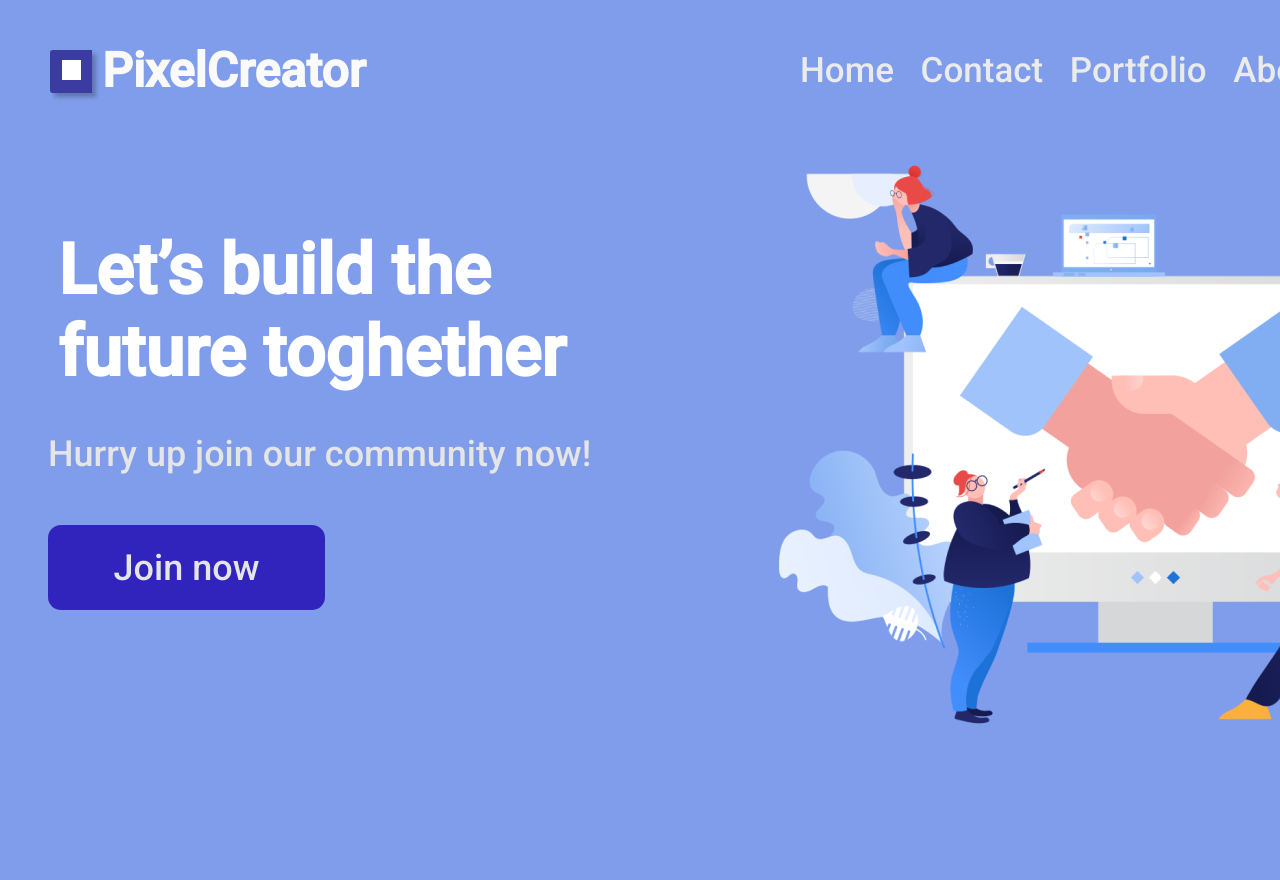
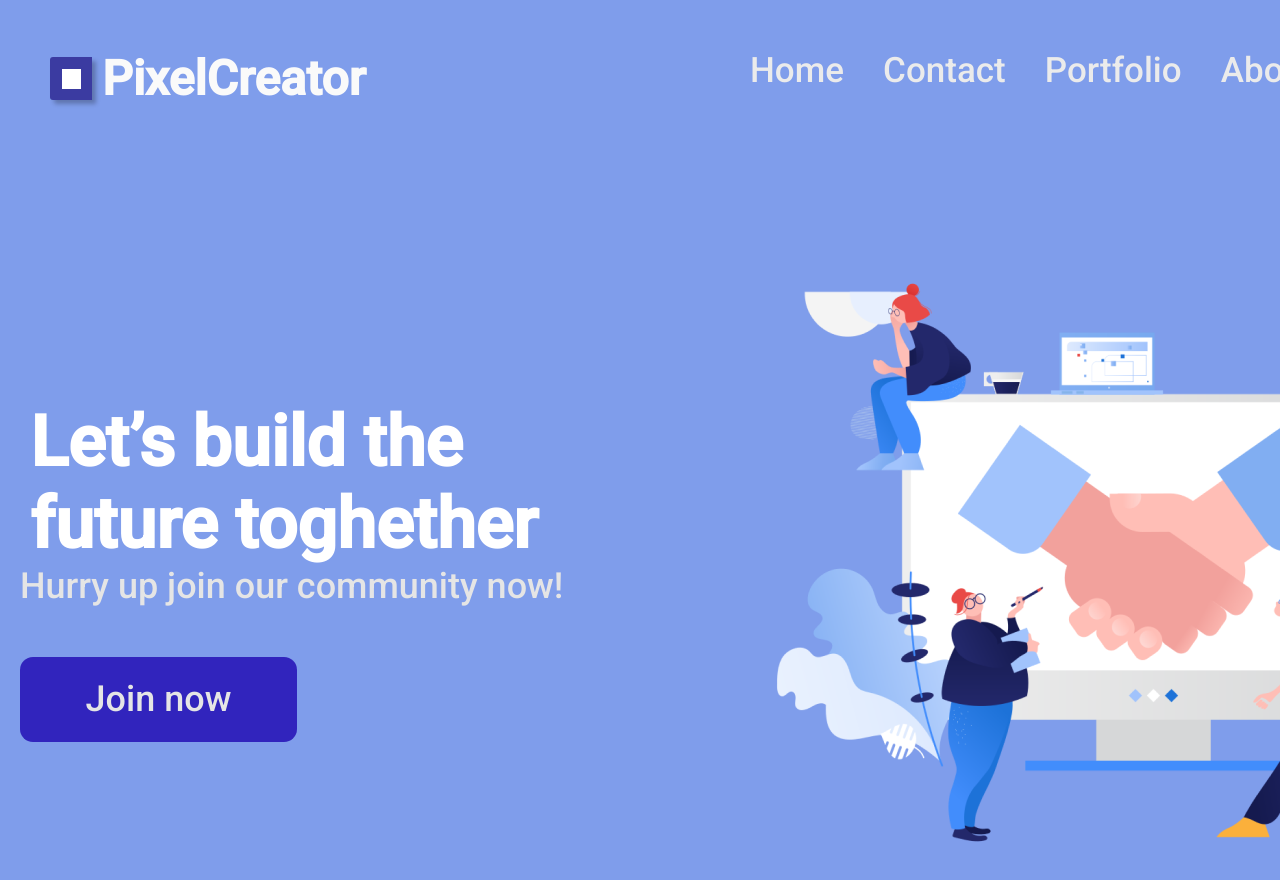
Before and after one commit to Srzhstr/popitka3-0807-2023, a plain HTML site: page fifth lesson/HW/ExtraCredit/index.html in a window 1280 px wide. Shown: the top 880 px of the page. Drawn offline with Linux system fonts and the light colour scheme.

Commit message:
Update style.css

```diff
--- a/fifth lesson/HW/ExtraCredit/styles/style.css
+++ b/fifth lesson/HW/ExtraCredit/styles/style.css
@@ -5,14 +5,17 @@ body{
     width: 1600px;
     margin: 0 auto;
     background-color: rgba(28, 82, 221, 0.56);
+    font-family: 'Roboto', sans-serif;
 }
 header{
     display: flex;
     padding: 50px;
+    justify-content: space-between;
 }
 .Rectangles{
     display: flex;
-    width: 800px;
+    width: 345px;
+    align-items: center;
 }
 .FirstRec{
     border-radius: 3px 0px 0px 3px;
@@ -21,15 +24,15 @@ header{
     width: 42px;
     height: 43px;
     flex-shrink: 0;
+    display: flex;
+    justify-content: center;
+    align-items: center;
 }
 .SecRec{
     width: 19px;
     height: 20px;
     flex-shrink: 0;
     background-color: white;
-    position: relative;
-    top: 10px;
-    left: 12px;
 }
 h1{
     color: #FAFAFA;
@@ -37,10 +40,9 @@ font-size: 48px;
 font-style: normal;
 font-weight: 600;
 line-height: normal;
-position: relative;
-bottom: 40px;
 padding-left: 10px;
 font-family: 'Roboto', sans-serif;
+margin: 0;
 }
 .All{
     display: flex;
@@ -72,18 +74,22 @@ text-decoration: none;
     border: none;
 }
 .container{
-    padding: 48px;
+padding: 80px 20px 0px 20px;;
     display: flex;
+    justify-content: space-between;
+}
+.LeftContainer{
+    display: flex;
+  flex-direction: column;
+  justify-content: center;
 }
 .paragraph{
     color: #FFF;
-    font-family: 'Roboto', sans-serif;
 font-size: 70px;
 font-style: normal;
 font-weight: 600;
 line-height: normal;
 width: 551px;
-  height: auto;
   margin: 0;
 }
 .Hurry{
@@ -112,7 +118,4 @@ line-height: normal;
 border: none;
 }
 .Picture{
-    position: relative;
-bottom: 150px;
-left: 150px;
 }
```
